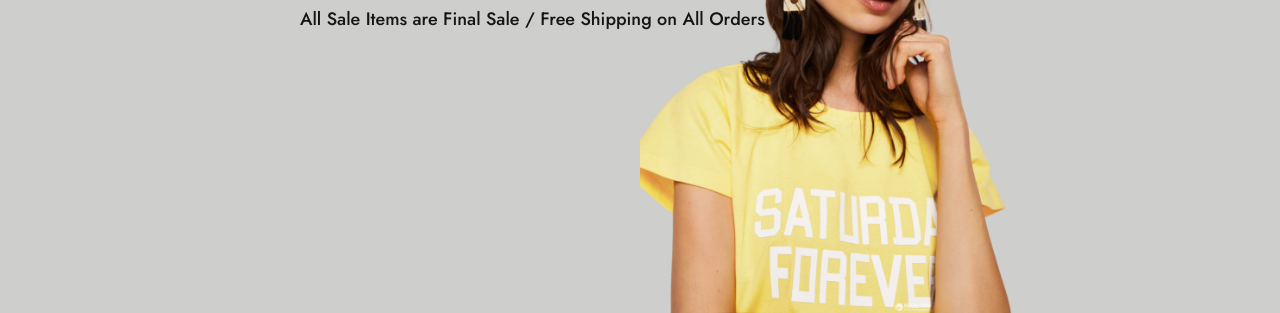
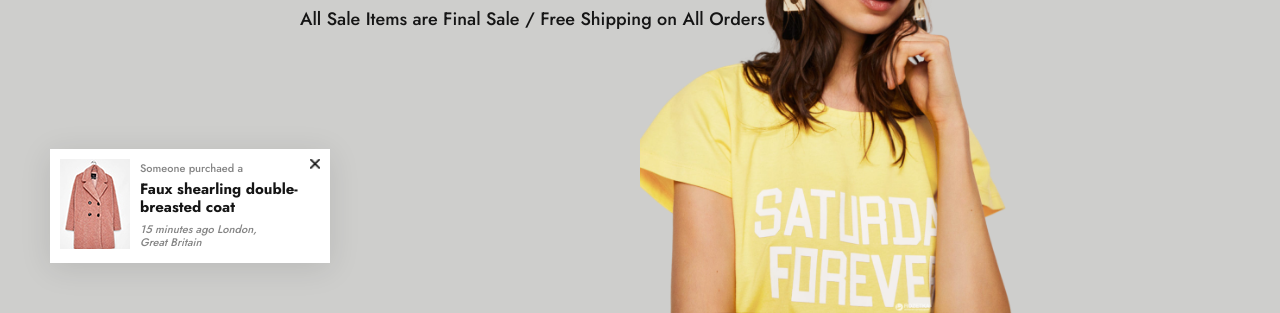
Before and after one commit to dim-glitch/internet-shop, a website: page app/index.html in a window 1280 px wide. Shown: the part 487-800 px from the top of the page. Drawn offline with Linux system fonts and the light colour scheme.

Commit message:
rjdhcnkd

```diff
--- a/app/index.html
+++ b/app/index.html
@@ -84,7 +84,18 @@
       <div class="swiper-pagination banner-pag"></div>
     </div>
 
-
+    <div class="marketing">
+      <div class="marketing__image">
+        <img src="img/product-image.jpg" alt="product1">
+      </div>
+      <div class="marketing__text">
+        <span class="marketing__descr">Someone purchaed a</span>
+        <h3 class="marketing__title">Faux shearling double-breasted coat
+        </h3>
+        <span class="marketing__when-from">15 minutes ago London, Great Britain</span>
+      </div>
+      <button class="btn-reset marketing__close" aria-label="Close marketing block"></button>
+    </div>
   </div>
 </section>
 
--- a/src/scss/_vars.scss
+++ b/src/scss/_vars.scss
@@ -4,4 +4,5 @@
   --color-white: #fff;
   --color-dark: #151515;
   --quill-gray: #d9d9d7;
+  --color-gray: #858585;
 }
--- a/src/scss/components/_hero.scss
+++ b/src/scss/components/_hero.scss
@@ -54,8 +54,93 @@
     height: 100%;
   }
 }
-.banner-pag{
+.banner-pag {
   bottom: 20px;
   left: 50%;
   transform: translateX(-50%);
+
+  .swiper-pagination-bullet {
+    margin: 0 12px;
+    width: 6px;
+    height: 6px;
+    background-color: var(--color-white);
+    opacity: 0.5;
+  }
+  .swiper-pagination-bullet-active {
+    opacity: 1;
+    background-color: var(--color-dark);
+    position: relative;
+    &::before {
+      content: "";
+      position: absolute;
+      left: 50%;
+      top: 50%;
+      border-radius: 100%;
+      z-index: -1;
+      width: 20px;
+      height: 20px;
+      background-color: var(--color-white);
+      transform: translate(-50%, -50%);
+    }
+  }
 }
+.marketing {
+  position: absolute;
+  left: 50px;
+  bottom: 50px;
+  display: flex;
+  align-items: center;
+  max-width: 280px;
+  padding: 10px;
+  box-shadow: 0 5px 30px rgba(0, 0, 0, 0.1);
+  background-color: var(--color-white);
+  z-index: 10;
+
+  &__text {
+    // max-width: 156px;
+    margin-left: 10px;
+  }
+  &__descr {
+    display: block;
+    font-size: 11px;
+    margin-bottom: 5px;
+    color: var(--color-gray);
+    line-height: 1.2;
+  }
+  &__title {
+    margin: 0;
+    font-size: 15px;
+    margin-bottom: 7px;
+    padding-right: 20px;
+    color: var(--color-dark);
+    line-height: 1.2;
+  }
+  &__image{
+    flex-shrink: 0;
+    img{
+      width: 100%;
+      height: 100%;
+      object-fit: cover;
+    }
+  }
+  &__when-from {
+    display: block;
+    padding-right: 40px;
+    font-size: 11px;
+    color: var(--color-gray);
+    font-style: italic;
+    line-height: 1.2;
+  }
+  &__close{
+    position: absolute;
+    right: 10px;
+    top: 10px;
+    width: 10px;
+    height: 10px;
+    padding: 0;
+    background-image: url('../img/close.png');
+    background-repeat: no-repeat;
+    background-size: cover;
+    background-position: center ;
+  }
+}
```
Also changed, not shown: src/html/hero.html (+12 -1 lines), app/css/main.min.css, app/img/close.png (added), app/img/kz-close.png (added), app/img/product-image.jpg (added), src/img/close.png (added), src/img/product-image.jpg (added), 1 other file.
